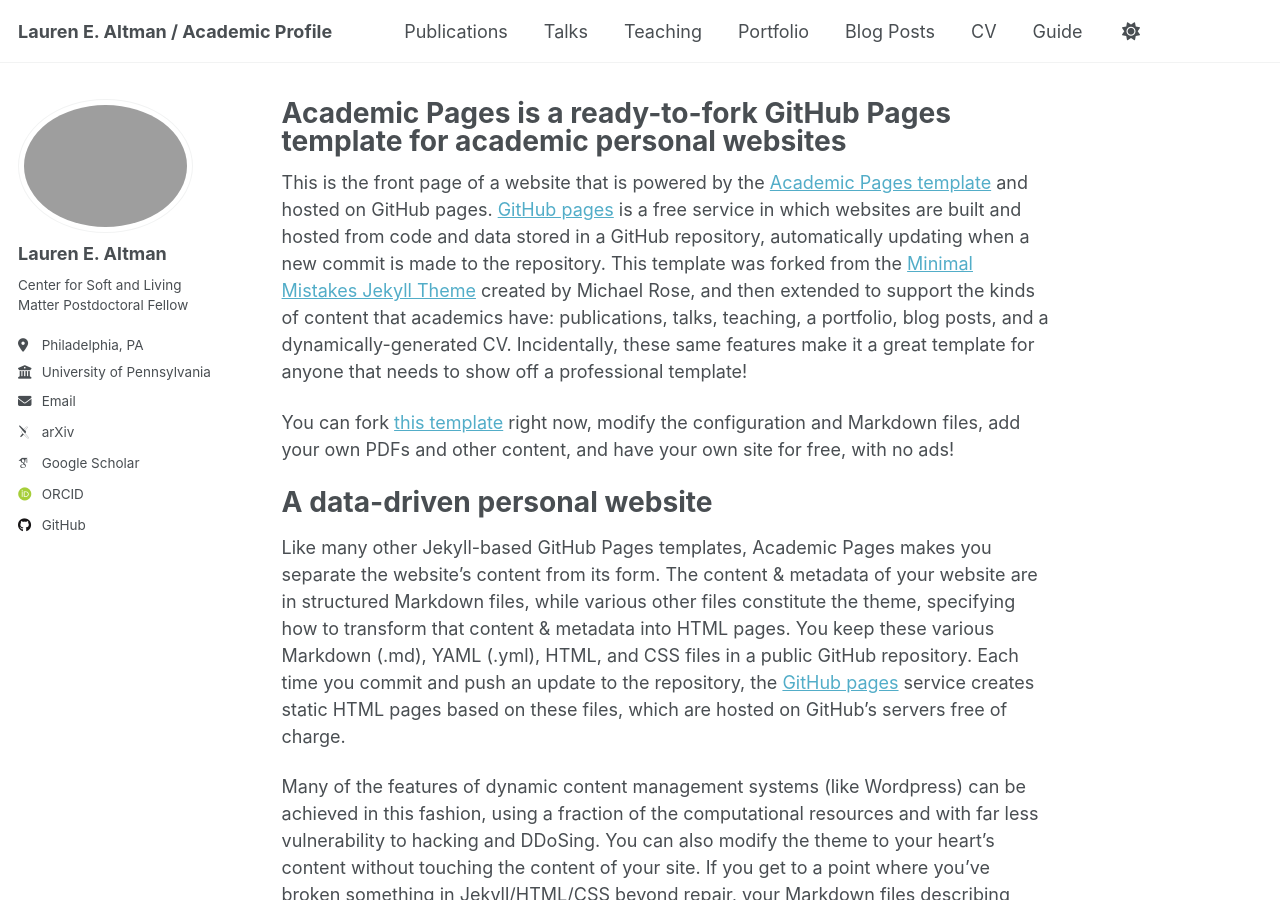
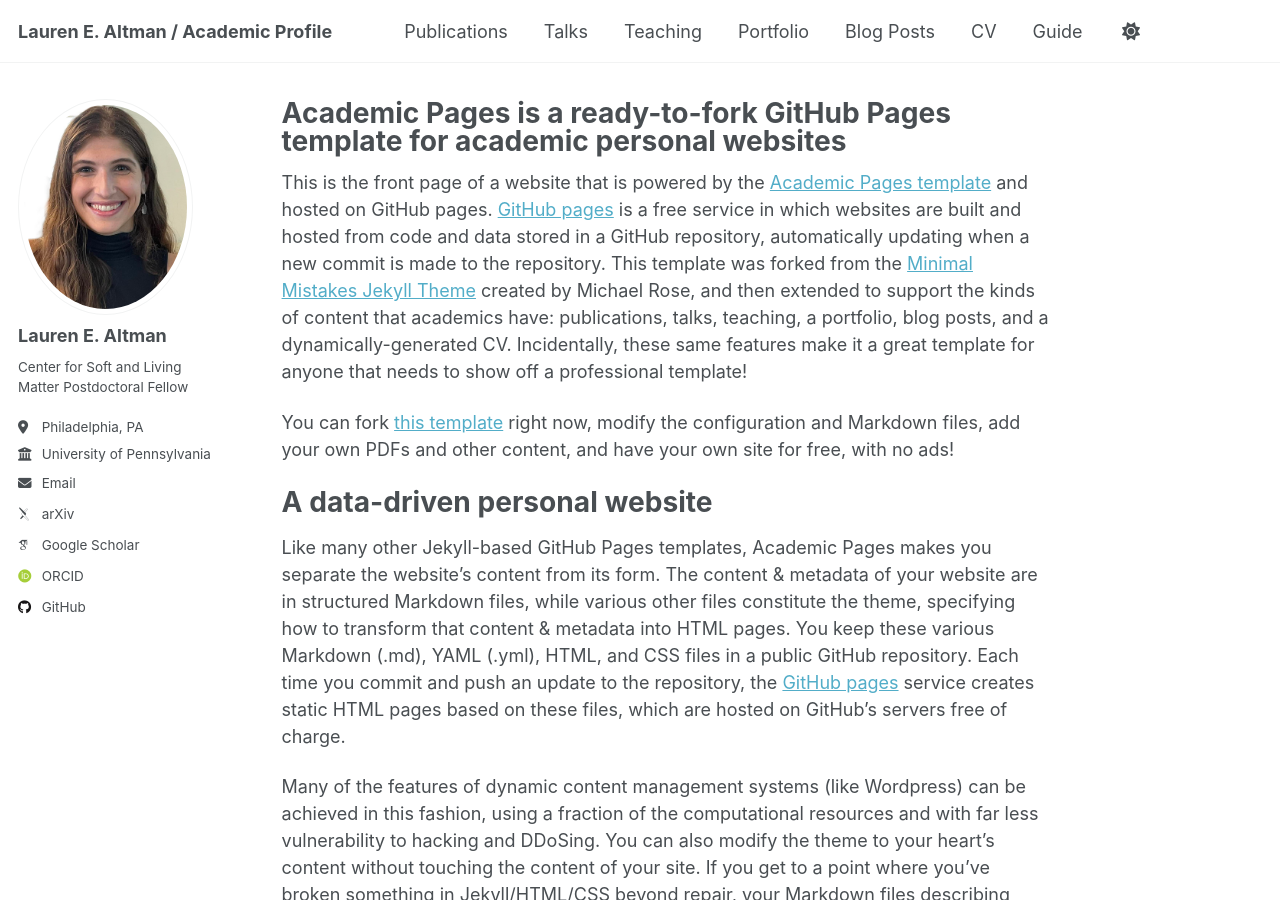
Before and after one commit to laltman2/laltman2.github.io, a Jekyll site: the page built from _pages/about.md, in a window 1280 px wide and 900 px high. Built offline with Jekyll 4.4.1, drawn with Linux system fonts in a browser that asks for light colours; some web fonts are replaced; a script that is not in the unit is left out.

Commit message:
Update _config.yml

```diff
--- a/_config.yml
+++ b/_config.yml
@@ -22,7 +22,7 @@
 #               Additional customization can be done by editing /_includes/author-profile.html
 author:
   # Biographic information
-  avatar           : "defense_portrait.png"
+  avatar           : "defense_portrait.jpg"
   name             : "Lauren E. Altman"
   pronouns         : # example: "she/her"
   bio              : "Center for Soft and Living Matter Postdoctoral Fellow"
```
